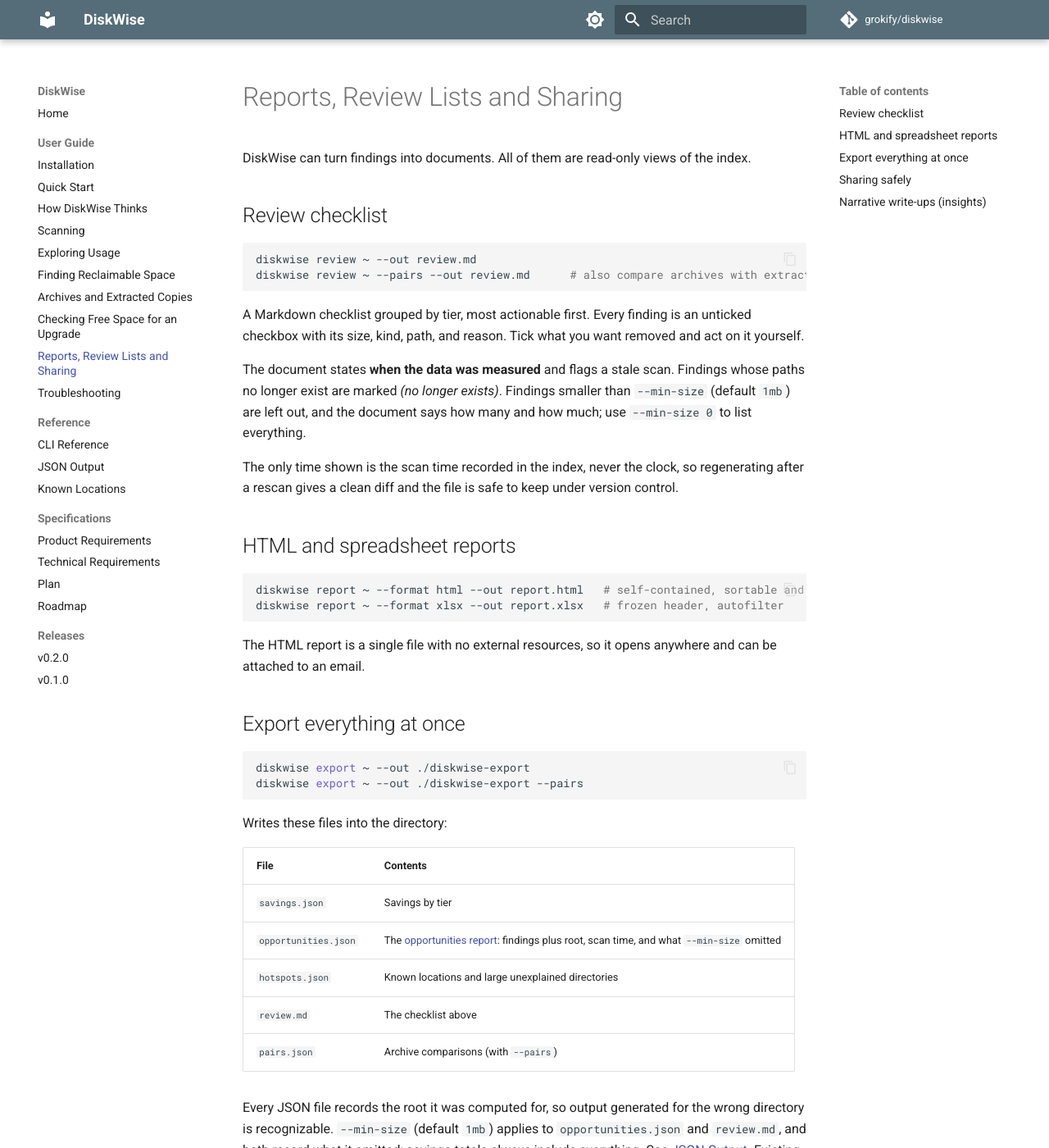
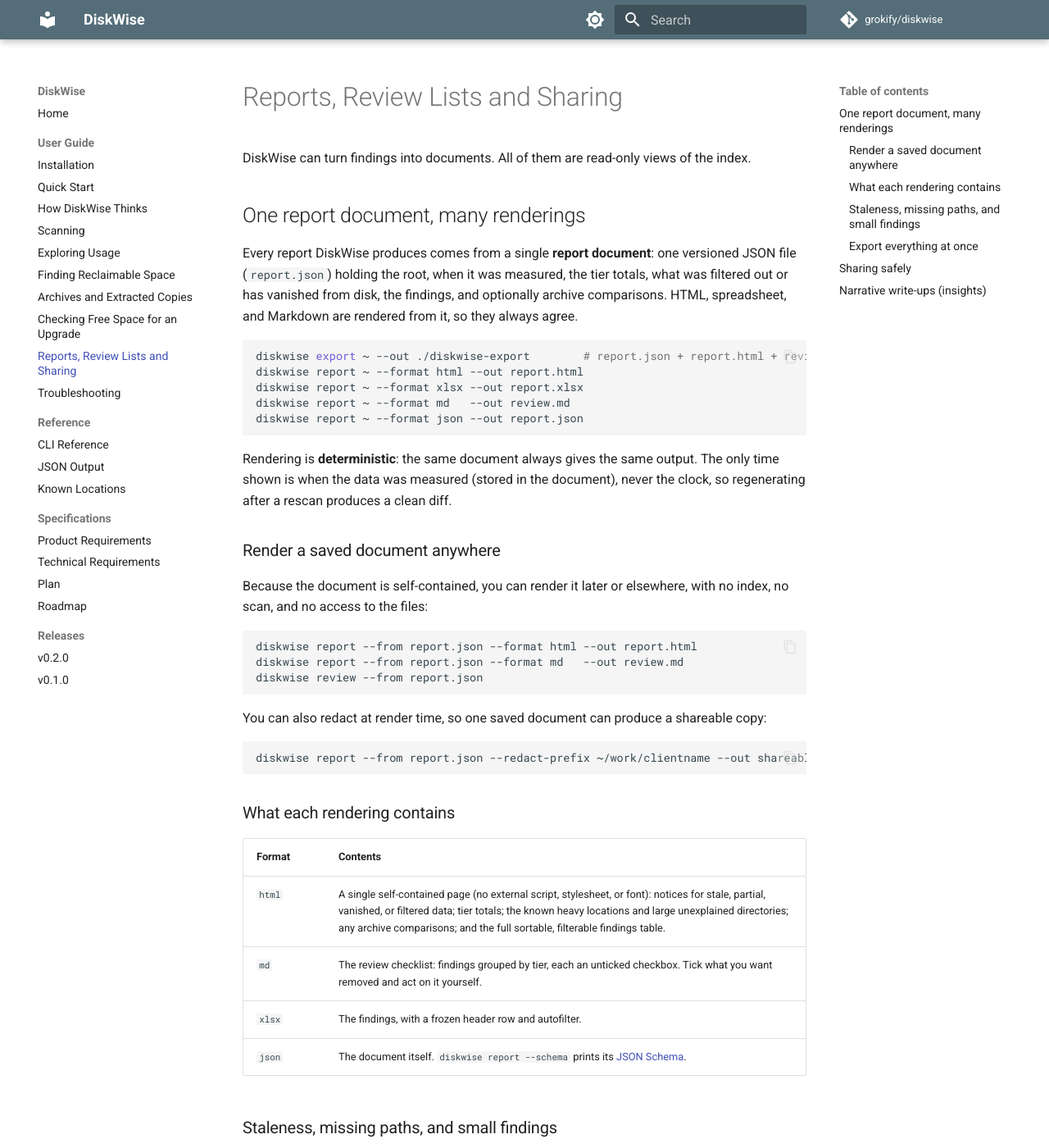
Before and after one commit to grokify/diskwise, an MkDocs documentation site: the page built from docs/guides/sharing.md, in a window 1280 px wide and 1400 px high. Shown: the whole window at 82% size. Built offline with MkDocs 1.6.1 and Material for MkDocs 9.7.7, drawn with Linux system fonts in a browser that asks for light colours; comment, search, counter and statistics services are not loaded; some of the changed text lies outside the part shown.

Commit message:
docs: document the report document and rendering from saved JSON
Rewrites the sharing guide around the single report document, adds its
fields and schema to the JSON reference and the new flags to the CLI
reference, records the work as roadmap Phase 10, and notes in CLAUDE.md
how to regenerate the schema.

Co-Authored-By: Claude Sonnet 5.5 <noreply@anthropic.com>

````diff
--- a/docs/guides/sharing.md
+++ b/docs/guides/sharing.md
@@ -3,58 +3,77 @@
 DiskWise can turn findings into documents. All of them are read-only views of
 the index.
 
-## Review checklist
+## One report document, many renderings
+
+Every report DiskWise produces comes from a single **report document**: one
+versioned JSON file (`report.json`) holding the root, when it was measured, the
+tier totals, what was filtered out or has vanished from disk, the findings, and
+optionally archive comparisons. HTML, spreadsheet, and Markdown are rendered
+from it, so they always agree.
 
 ```bash
-diskwise review ~ --out review.md
-diskwise review ~ --pairs --out review.md      # also compare archives with extracted copies
+diskwise export ~ --out ./diskwise-export        # report.json + report.html + review.md
+diskwise report ~ --format html --out report.html
+diskwise report ~ --format xlsx --out report.xlsx
+diskwise report ~ --format md   --out review.md
+diskwise report ~ --format json --out report.json
 ```
 
-A Markdown checklist grouped by tier, most actionable first. Every finding
-is an unticked checkbox with its size, kind, path, and reason. Tick what you
-want removed and act on it yourself.
+Rendering is **deterministic**: the same document always gives the same output.
+The only time shown is when the data was measured (stored in the document),
+never the clock, so regenerating after a rescan produces a clean diff.
 
-The document states **when the data was measured** and flags a stale scan.
-Findings whose paths no longer exist are marked _(no longer exists)_. Findings
-smaller than `--min-size` (default `1mb`) are left out, and the document says
-how many and how much; use `--min-size 0` to list everything.
+### Render a saved document anywhere
 
-The only time shown is the scan time recorded in the index, never the clock,
-so regenerating after a rescan gives a clean diff and the file is safe to keep
-under version control.
-
-## HTML and spreadsheet reports
+Because the document is self-contained, you can render it later or elsewhere,
+with no index, no scan, and no access to the files:
 
 ```bash
-diskwise report ~ --format html --out report.html   # self-contained, sortable and filterable
-diskwise report ~ --format xlsx --out report.xlsx   # frozen header, autofilter
+diskwise report --from report.json --format html --out report.html
+diskwise report --from report.json --format md   --out review.md
+diskwise review --from report.json
 ```
 
-The HTML report is a single file with no external resources, so it opens
-anywhere and can be attached to an email.
+You can also redact at render time, so one saved document can produce a
+shareable copy:
 
-## Export everything at once
+```bash
+diskwise report --from report.json --redact-prefix ~/work/clientname --out shareable.html
+```
+
+### What each rendering contains
+
+| Format | Contents |
+|---|---|
+| `html` | A single self-contained page (no external script, stylesheet, or font): notices for stale, partial, vanished, or filtered data; tier totals; the known heavy locations and large unexplained directories; any archive comparisons; and the full sortable, filterable findings table. |
+| `md` | The review checklist: findings grouped by tier, each an unticked checkbox. Tick what you want removed and act on it yourself. |
+| `xlsx` | The findings, with a frozen header row and autofilter. |
+| `json` | The document itself. `diskwise report --schema` prints its [JSON Schema](json-output.md#report-document). |
+
+### Staleness, missing paths, and small findings
+
+The document says **when the data was measured** and flags a scan more than a
+week old. Findings whose paths no longer exist are marked _(no longer exists)_.
+Findings smaller than `--min-size` (default `1mb`) are left out, and the report
+states how many and how much; use `--min-size 0` to list everything. The tier
+totals always cover every finding, including any left out of the list.
+
+### Export everything at once
 
 ```bash
 diskwise export ~ --out ./diskwise-export
 diskwise export ~ --out ./diskwise-export --pairs
 ```
 
-Writes these files into the directory:
-
 | File | Contents |
 |---|---|
-| `savings.json` | Savings by tier |
-| `opportunities.json` | The [opportunities report](json-output.md#opportunities-report): findings plus root, scan time, and what `--min-size` omitted |
-| `hotspots.json` | Known locations and large unexplained directories |
-| `review.md` | The checklist above |
-| `pairs.json` | Archive comparisons (with `--pairs`) |
+| `report.json` | The report document |
+| `report.html` | The HTML rendering |
+| `review.md` | The checklist rendering |
 
-Every JSON file records the root it was computed for, so output generated for
-the wrong directory is recognizable. `--min-size` (default `1mb`) applies to
-`opportunities.json` and `review.md`, and both record what it omitted; savings
-totals always include everything. See [JSON Output](json-output.md). Existing
-files in the directory are overwritten.
+`--pairs` adds archive/extracted-directory comparisons to the document; they
+read archive member lists and can take minutes on a large tree. Existing files
+in the directory are overwritten.
 
 ## Sharing safely
 
--- a/docs/specs/ROADMAP.md
+++ b/docs/specs/ROADMAP.md
@@ -88,6 +88,14 @@ Not part of the original PRD/TRD phased plan; added after dogfooding on a full h
 - [x] `RMI-DISKWISE-039` Freshness: every result states when the covering scan finished, warns when it is over a week old, and marks findings whose paths no longer exist on disk
 - [x] `RMI-DISKWISE-040` Unified opportunities report (breaking): `opportunities --json` and `export` share one envelope, and `--min-size` (default `1mb` for `review` and `export`) states how many findings it omitted
 
+## Phase 10 — One Report Document
+**Theme:** Replace the overlapping per-topic JSON outputs with a single versioned report document that every rendering (HTML, XLSX, Markdown) is a pure function of, so a report can be saved once and rendered, redacted, and shared anywhere.
+
+- [x] `RMI-DISKWISE-041` `reportdoc/`: the report document (tier totals before any size cut, freshness, vanished-path and filter accounting, findings, optional archive pairs), strict parser and validator, and a generated JSON Schema with camelCase properties
+- [x] `RMI-DISKWISE-042` Document-based renderers: HTML with notices, hotspot and archive-pair sections; XLSX; Markdown; all deterministic; `report --from` renders a saved document with no index
+- [x] `RMI-DISKWISE-043` `export` writes `report.json`, `report.html` and `review.md` (breaking: the separate savings, opportunities, hotspots and pairs JSON files are gone); `report` gains `--format md|json`, `--min-size` and `--schema`
+- [x] `RMI-DISKWISE-044` Redaction applies to the document, and now scrubs a whole directory path mentioned in free text instead of only the redacted prefix
+
 ## Post-V1 backlog (unphased)
 
 Not yet broken into RMIs; not parsed by `vistudio roadmap import` since items here have no RMI ID yet. Promote into a phase above once scheduled.
````
Also changed, not shown: other parts of docs/specs/ROADMAP.md (+1 -1 lines), CLAUDE.md (+18 -0 lines), README.md (+1 -1 lines), docs/guides/cli-reference.md (+3 -3 lines), docs/guides/json-output.md (+61 -3 lines).
